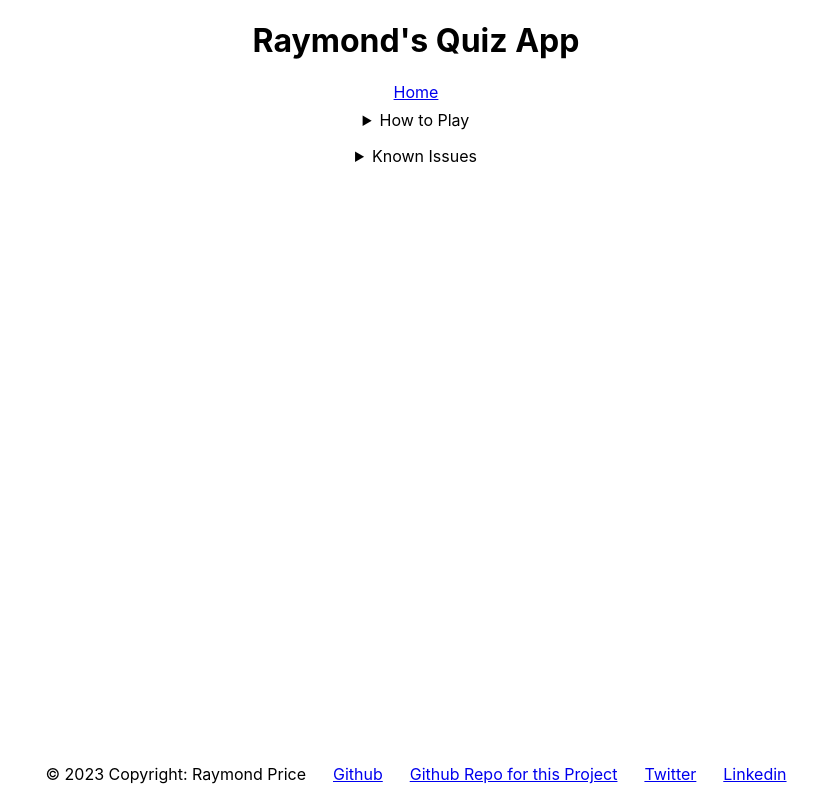
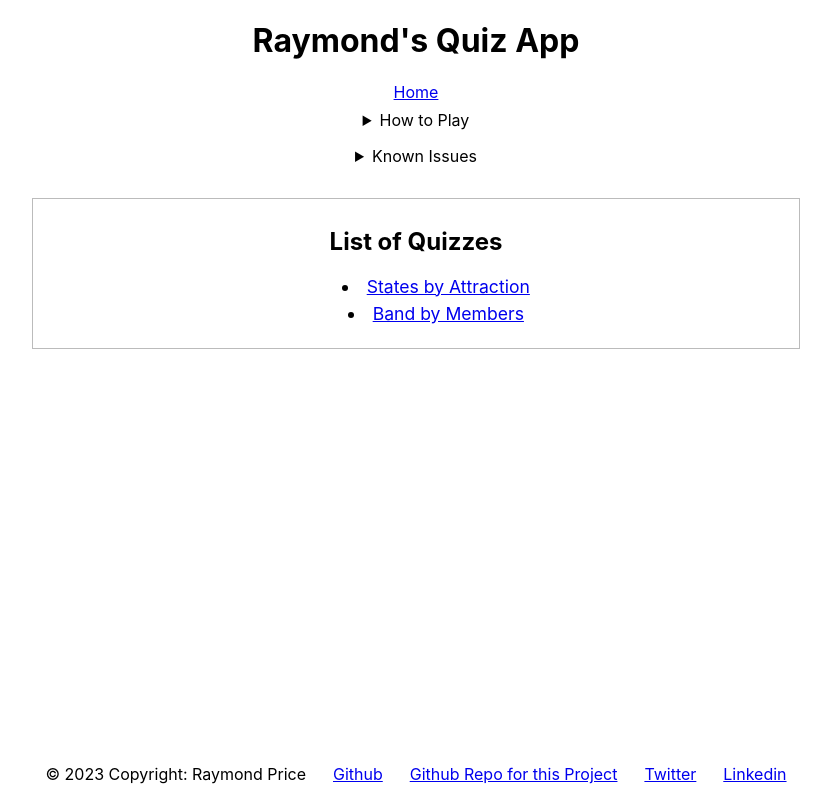
Before and after one commit to darthbob88/reveal-clues-quiz, a React (Create React App) app: page / in a window 1280 px wide. Shown: the whole page, without its empty margins (224-1055 px from the left). Built offline with nearby package versions, Linux system fonts and the light colour scheme.

Commit message:
Fixing routing.

```diff
--- a/src/App.tsx
+++ b/src/App.tsx
@@ -13,9 +13,9 @@ function App() {
       <NavHeader />
       <div className="content">
         <Routes>
-          <Route path={ROUTES.HOME} element={HomePage} />
-          <Route path={ROUTES.LANDING} element={HomePage} />
-          <Route path={ROUTES.QUIZ} element={QuizPage} />
+          <Route path={ROUTES.HOME} element={<HomePage />} />
+          <Route path={ROUTES.LANDING} element={<HomePage />} />
+          <Route path={ROUTES.QUIZ} element={<QuizPage />} />
         </Routes></div>
       <NavFooter />
     </div>
```
Also changed, not shown: 1 other file (tests, documents, lock files or other folders).
